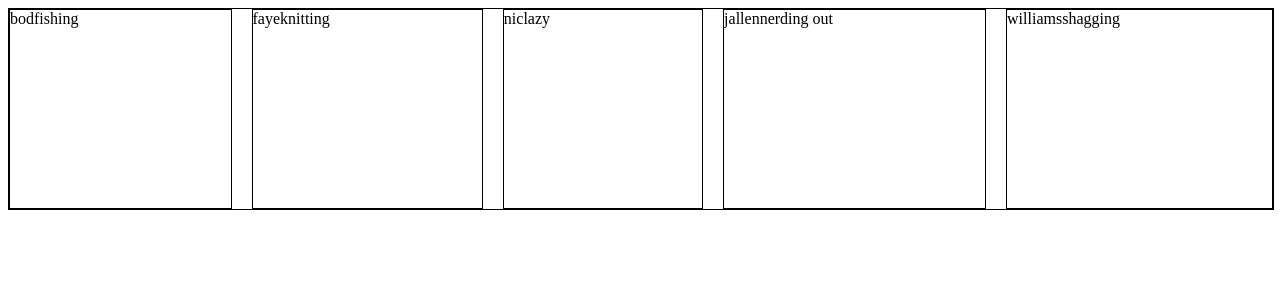
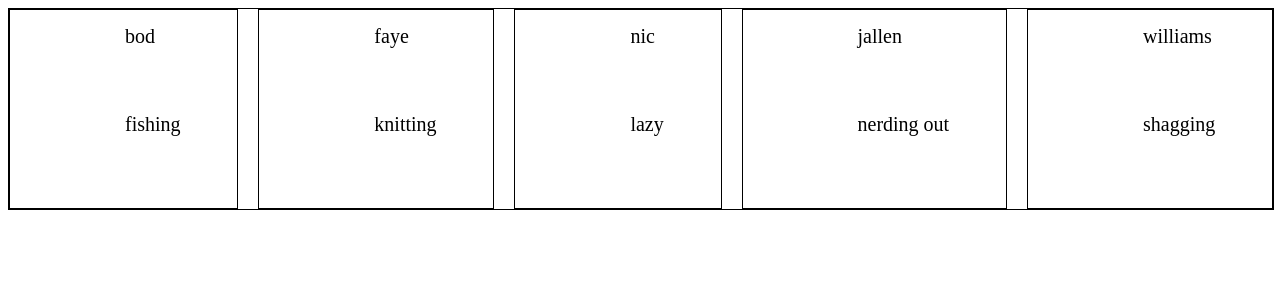
Before and after one commit to cdraper99/carousel-prac-lib, an Angular app: page / in a window 1280 px wide. Shown: the top 300 px of the page. Built offline with nearby package versions, Linux system fonts and the light colour scheme; what @ngu/carousel, ng2-carouselamos would draw is missing.

Commit message:
css changes

```diff
--- a/src/app/bod-carousel/bod-carousel.component.html
+++ b/src/app/bod-carousel/bod-carousel.component.html
@@ -1,6 +1,6 @@
 <div class="wrapper">
   <div class="carousel-component" *ngFor="let item of displayedItems">
-    <span>{{item.name}}</span>
-    <span>{{item.hobby}}</span>
+    <span class="name">{{item.name}}</span>
+    <span class="hobby">{{item.hobby}}</span>
   </div>
 </div>
--- a/src/app/bod-carousel/bod-carousel.component.scss
+++ b/src/app/bod-carousel/bod-carousel.component.scss
@@ -8,7 +8,23 @@
     grid-gap: 0px 20px;
     grid-auto-flow: column;
     .carousel-component{
-
         border: solid black 1px;
     }
+    .name{
+        font-size: 20px;
+        display: block;
+        margin: 10px;
+        padding: 5px;
+        position: relative;
+        left: 100px;
+    }
+    .hobby{
+        font-size: 20px;
+        display: inline;
+        margin: 10px;
+        padding: 5px;
+        position: relative;
+        top: 50px;
+        left: 100px;
+    }
 }
```
